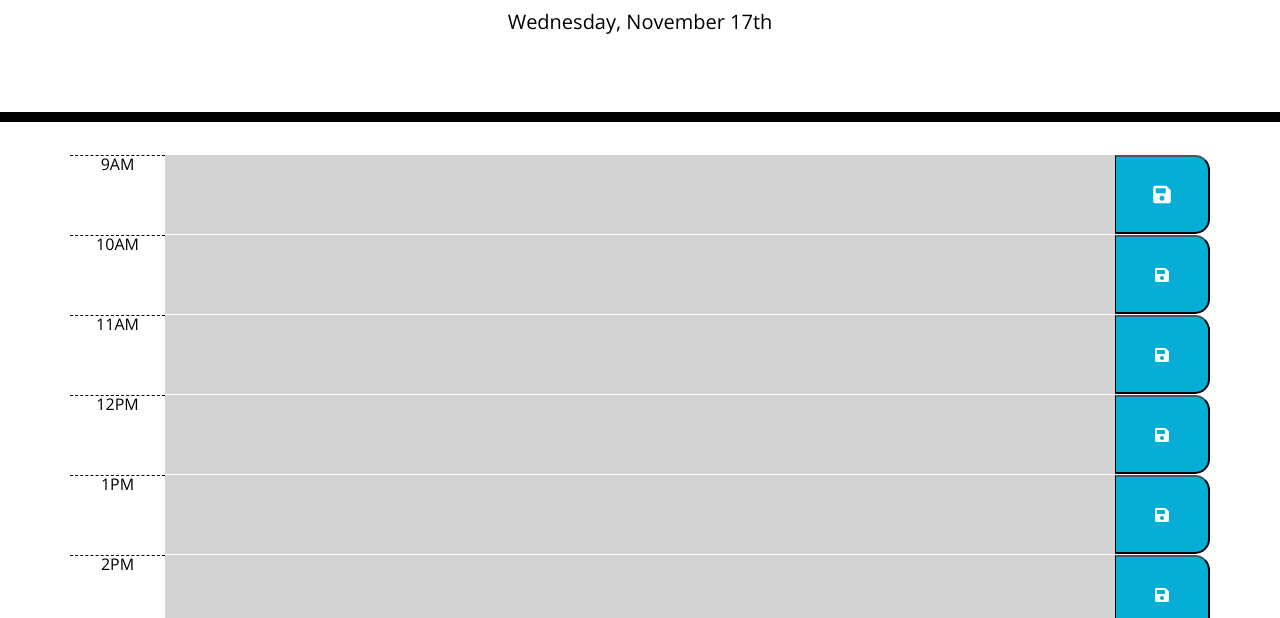
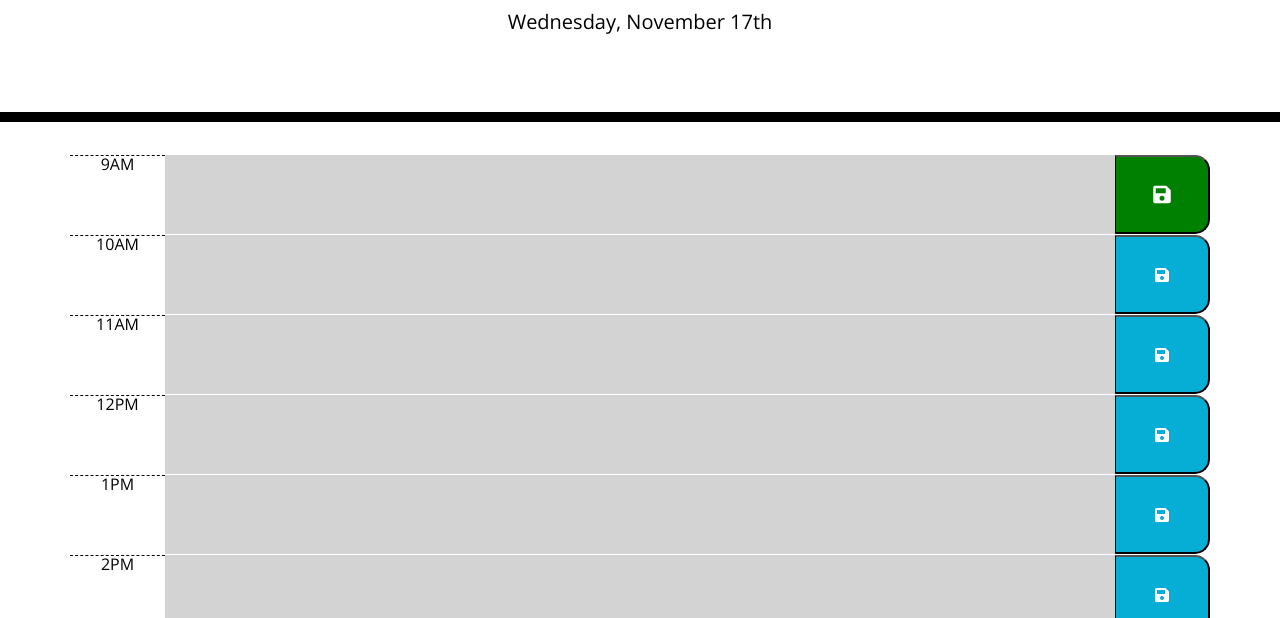
Before and after one commit to DSiedlarz90/Challenge-5-Work-Scheduler, a plain HTML site: page index.html in a window 1280 px wide. In both pictures the pointer is over the button 1162 px from the left and 376 px from the top of the page. Shown: the part 182-800 px from the top of the page. Drawn offline with nearby package versions, Linux system fonts and the light colour scheme.

Commit message:
added green save button on hover, and readme complete

```diff
--- a/assets/css/style.css
+++ b/assets/css/style.css
@@ -70,7 +70,8 @@ textarea{
   color: white;
 }
 
-.saveBtn i:hover {
+.saveBtn:hover {
   font-size: 20px;
   transition: all .3s ease-in-out;
+  background-color: green;
 }
```
Also changed, not shown: 2 other files.
